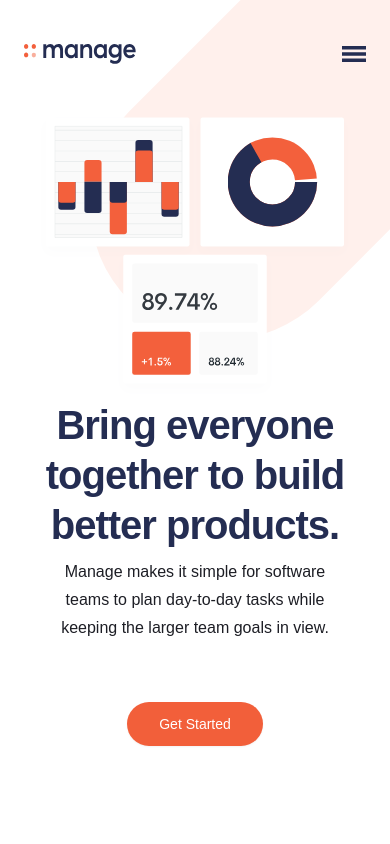
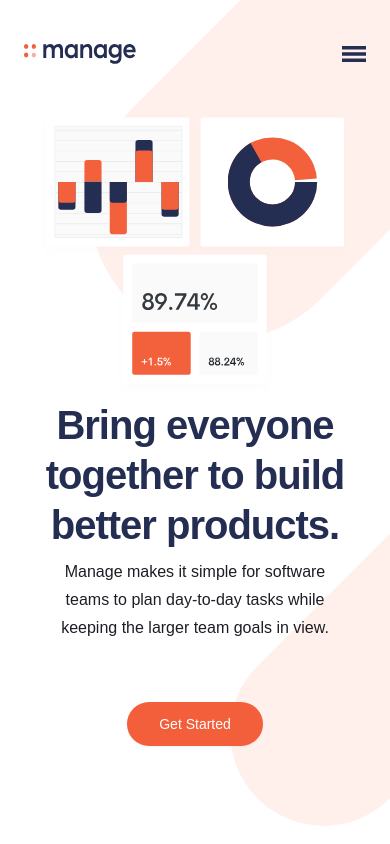
Before and after one commit to Jiexi-Ash/manage-landing, a Next.js app: page / in a window 390 px wide. Shown: the top 844 px of the page. Built offline with nearby package versions, Linux system fonts and the light colour scheme.

Commit message:
updated README and upaated Hero component

```diff
--- a/components/Hero/Hero.js
+++ b/components/Hero/Hero.js
@@ -9,8 +9,12 @@ function Hero() {
         <div className="relative w-80 h-72 md:w-[440px] md:h-[455px] lg:w-[540px] lg:h-[485px]">
           <Image src="/images/illustration-intro.svg" alt="" layout="fill" />
         </div>
-
-        <div className="max-w-sm text-center md:text-left lg:max-w-md">
+        <div className="absolute bottom-[-80px] right-[-190px] md:hidden">
+          <div className="relative h-[350px] w-[350px]">
+            <Image src="/images/bg-tablet-pattern.svg" alt="" layout="fill" />
+          </div>
+        </div>
+        <div className="relative z-50 max-w-sm text-center md:text-left lg:max-w-md">
           <h1 className="text-[40px] font-bold text-primaryBlue tracking-[-1px] leading-[50px]  md:text-5xl lg:leading-[64px]">
             Bring everyone together to build better products.
           </h1>
--- a/components/Testimonials/TestimonialCardMobile.js
+++ b/components/Testimonials/TestimonialCardMobile.js
@@ -12,7 +12,7 @@ function TestimonialCardMobile({
     <div
       className={`${
         activeIndex === itemIndex ? "block" : "hidden"
-      } relative bg-[#FAFAFA] text-center pb-10 w-[340px] h-[240px] my-10 md:block`}
+      } relative bg-[#FAFAFA] text-center pb-10 w-[340px] h-[240px] my-10 md:block lg:w-[540px]`}
     >
       <div className="absolute  left-2/4 translate-x-[-50%] translate-y-[-50%]">
         <Image src={imgSrc} alt={name} width={72} height={72} />
```
Also changed, not shown: 1 other file (tests, documents, lock files or other folders).
